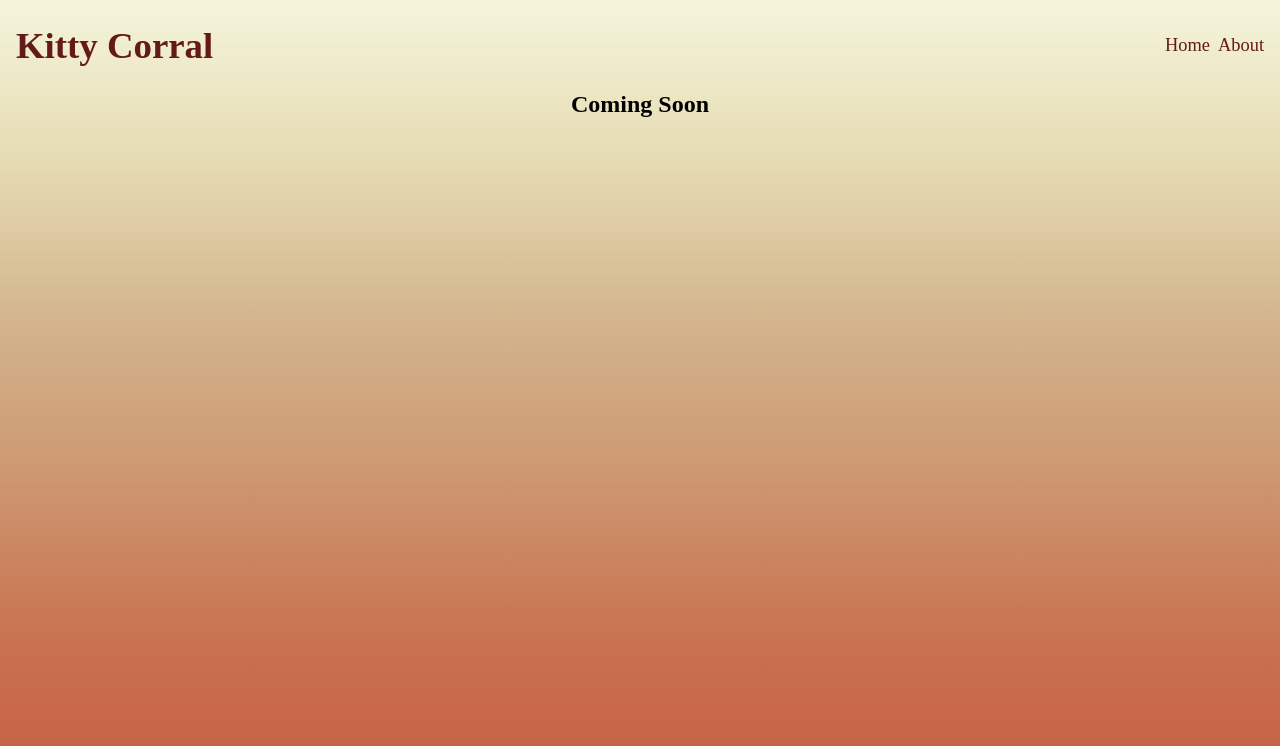
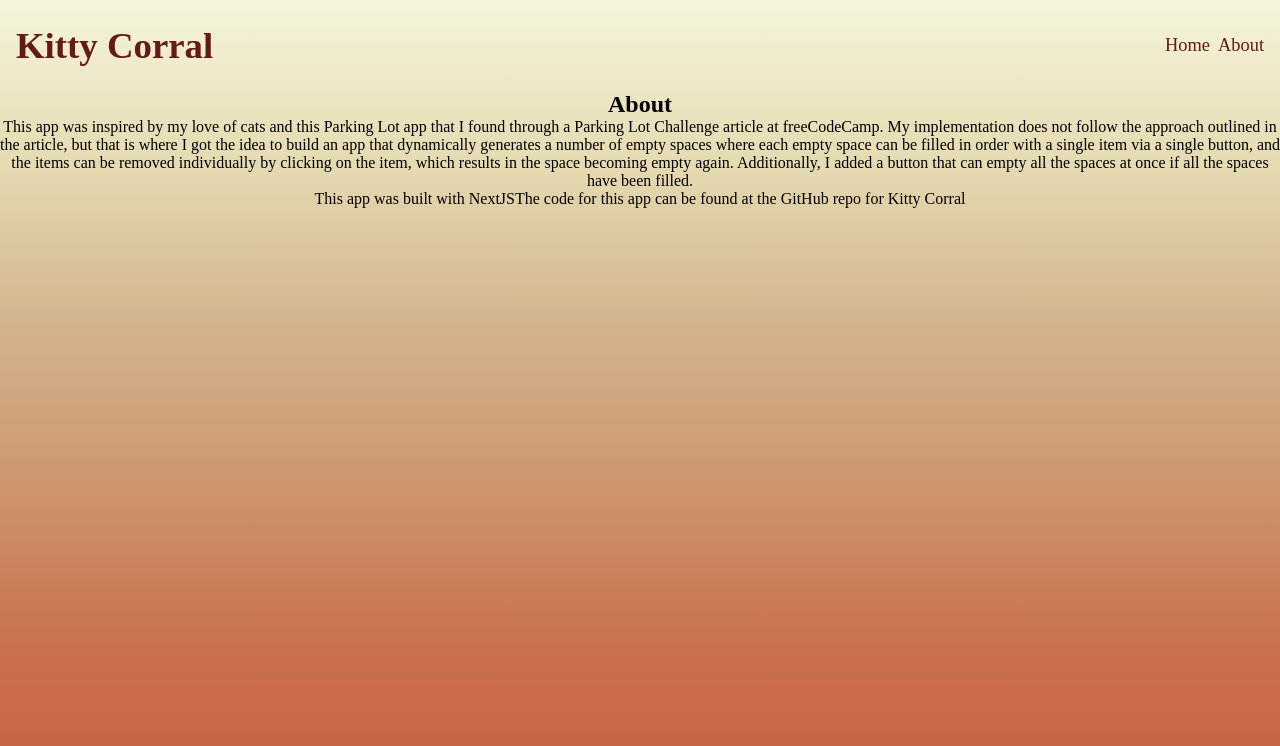
Before and after one commit to franco-ortega/kitty-corral, a Next.js app: page /about in a window 1280 px wide. Shown: the top 746 px of the page. Built offline with nearby package versions, Linux system fonts and the light colour scheme.

Commit message:
add content

```diff
--- a/components/about/About.jsx
+++ b/components/about/About.jsx
@@ -3,7 +3,54 @@ import styles from './About.module.css';
 const About = () => {
   return (
     <div className={styles.About}>
-      <h2>Coming Soon</h2>
+      <h2>About</h2>
+      <p>
+        This app was inspired by my love of cats and this{' '}
+        <a
+          href="https://parking-lot-chi.vercel.app/"
+          target="_blank"
+          rel="noreferrer"
+        >
+          Parking Lot app
+        </a>{' '}
+        that I found through a{' '}
+        <a
+          href="https://www.freecodecamp.org/news/parking-lot-challenge-solved-in-javascript/"
+          target="_blank"
+          rel="noreferrer"
+        >
+          Parking Lot Challenge article
+        </a>{' '}
+        at{' '}
+        <a
+          href="https://www.freecodecamp.org/"
+          target="_blank"
+          rel="noreferrer"
+        >
+          freeCodeCamp
+        </a>
+        . My implementation does not follow the approach outlined in the
+        article, but that is where I got the idea to build an app that
+        dynamically generates a number of empty spaces where each empty space
+        can be filled in order with a single item via a single button, and the
+        items can be removed individually by clicking on the item, which results
+        in the space becoming empty again. Additionally, I added a button that
+        can empty all the spaces at once if all the spaces have been filled.
+      </p>
+      <p>
+        This app was built with{' '}
+        <a href="https://nextjs.org/" target="_blank" rel="noreferrer">
+          NextJS
+        </a>
+        The code for this app can be found at the{' '}
+        <a
+          href="https://github.com/franco-ortega/kitty-corral"
+          target="_blank"
+          rel="noreferrer"
+        >
+          GitHub repo for Kitty Corral
+        </a>
+      </p>
     </div>
   );
 };
```
